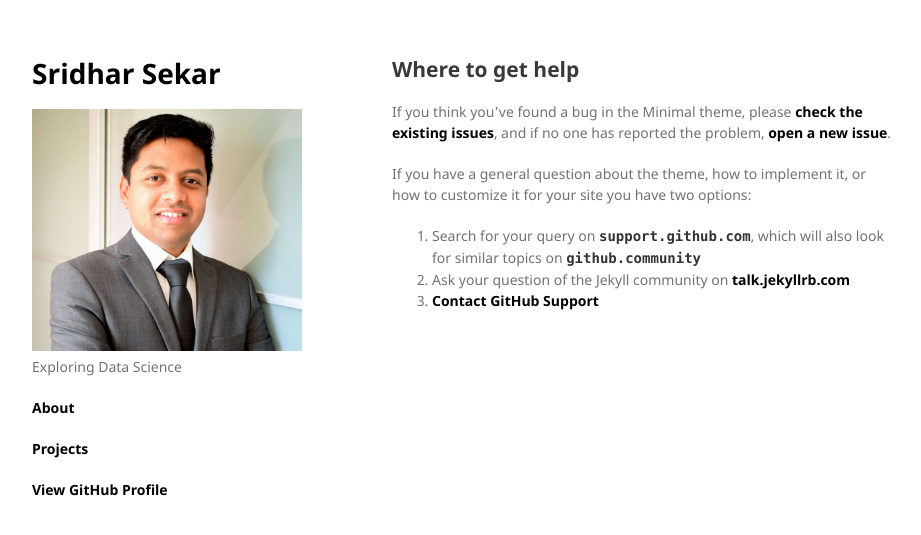
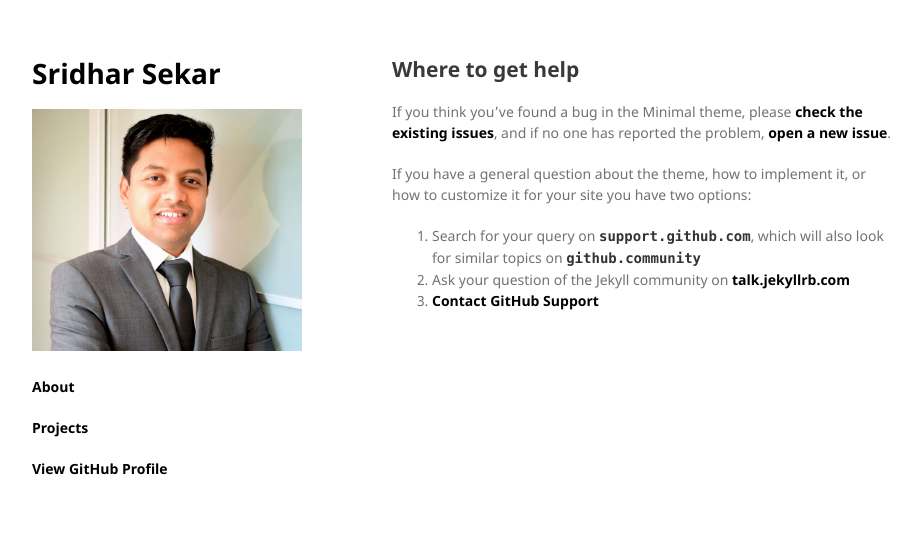
Before and after one commit to sridhar-portfolio/sridhar-portfolio.github.io, a Jekyll site: the page built from docs/SUPPORT.md, in a window 1280 px wide. Shown: the top 535 px of the page, without its empty margins (178-1099 px from the left). Built offline with Jekyll 4.4.1, drawn with Linux system fonts in a browser that asks for light colours; our own code applies the rules of GitHub Pages for plain Markdown files; the repository's description, which GitHub fills in, is left out.

Commit message:
Update _config.yml

```diff
--- a/_config.yml
+++ b/_config.yml
@@ -1,7 +1,6 @@
 title: Sridhar Sekar
 logo: /assets/img/Foto.jpg
-description: Exploring Data Science
-show_downloads: true
+show_downloads: false
 google_analytics:
 theme: jekyll-theme-minimal
 minimal:
```
